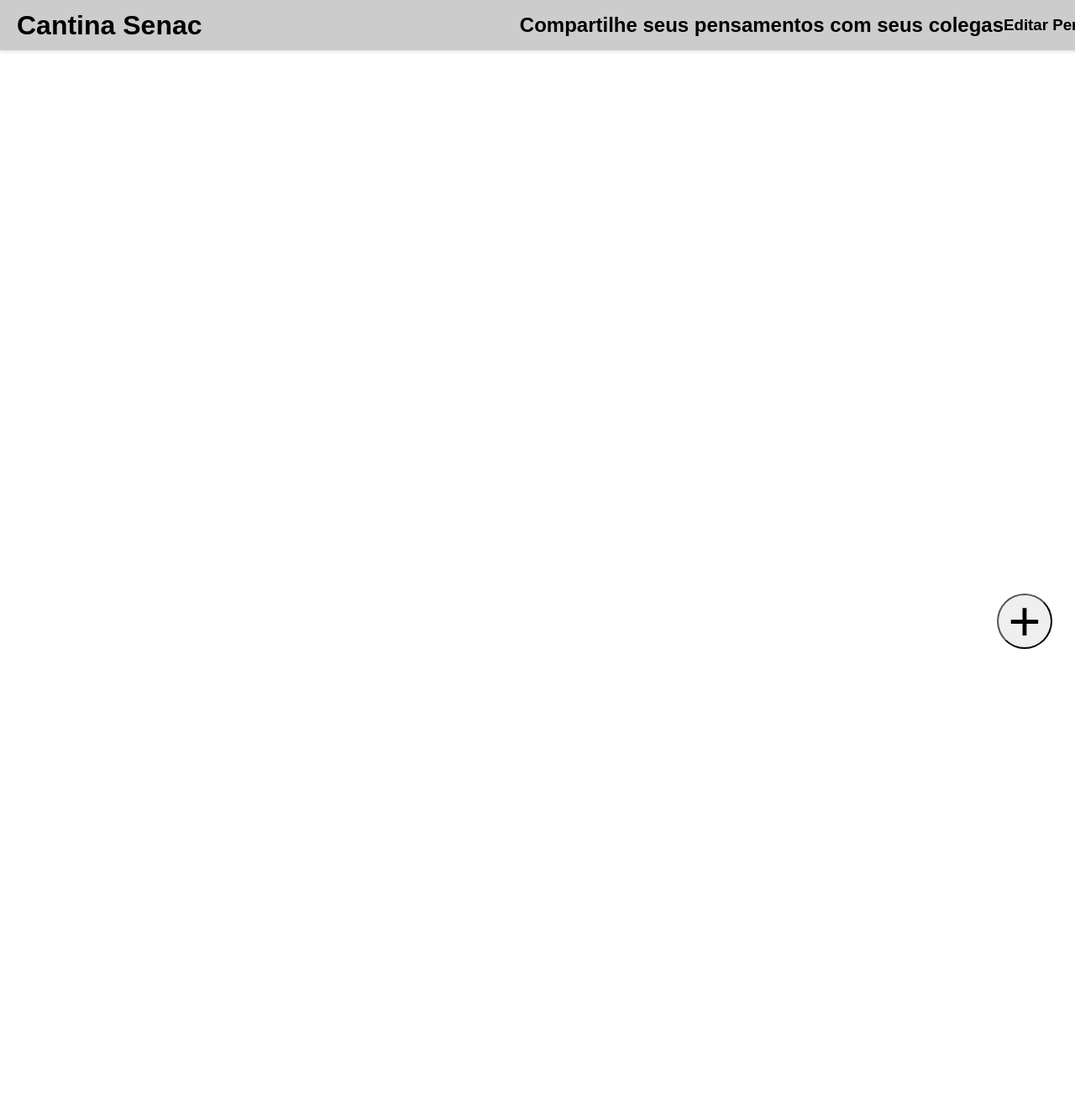
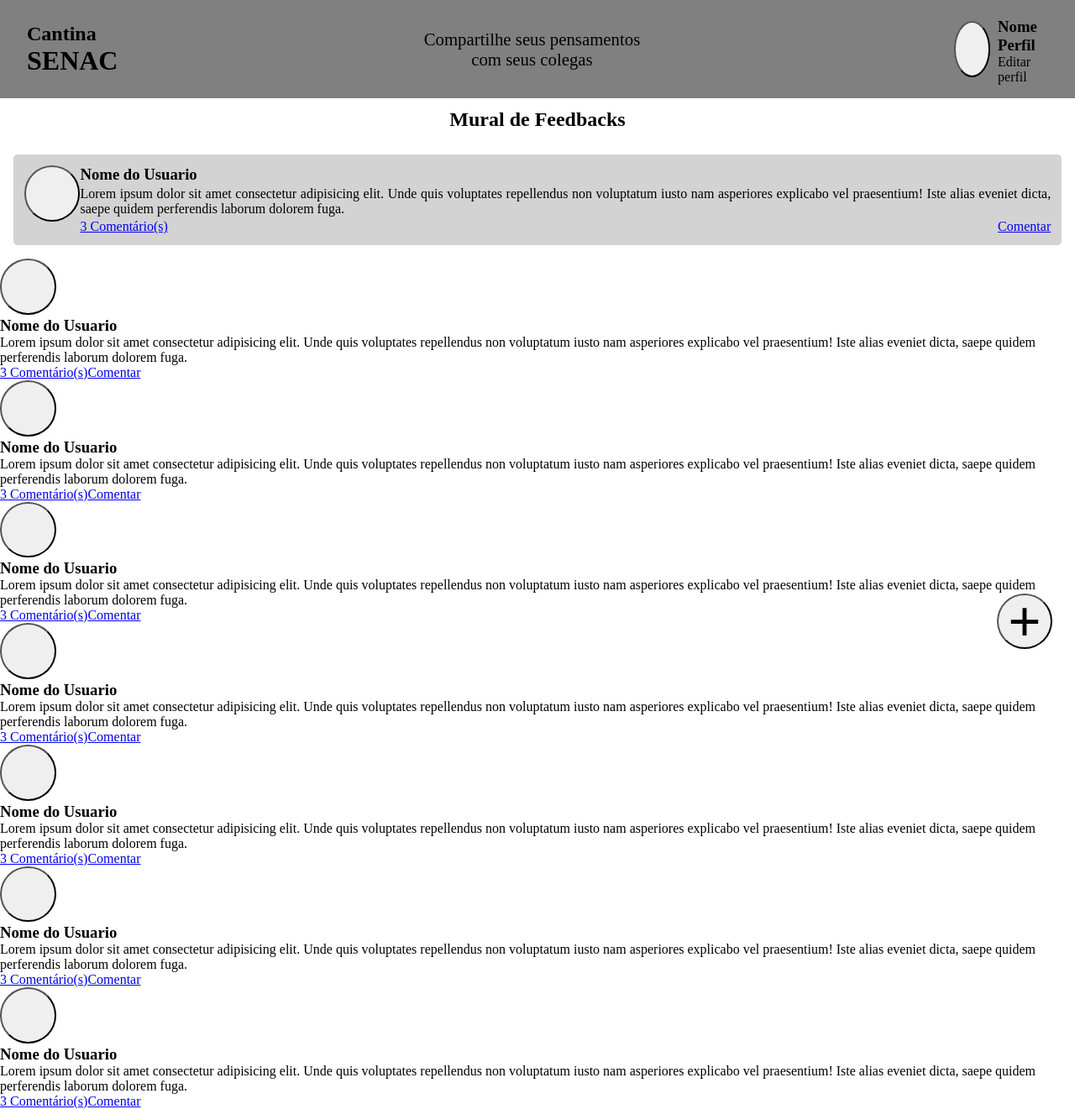
Before and after one commit to prof-lucas-senac/cantina-senac-2025-front, an Angular app: page /feedback in a window 1280 px wide. Shown: the whole page at 84% size. Before the commit the page ends 800 px from the top, so only its background shows below. Built offline with nearby package versions, Linux system fonts and the light colour scheme.

Commit message:
comentarios na tela de feedback

```diff
--- a/src/app/components/feedback/feedback.component.css
+++ b/src/app/components/feedback/feedback.component.css
@@ -1,36 +1,55 @@
-.div-esquerda {
-    position: fixed;
-    top: 0;
-    left: 0;
-    width: 100%;
-    height: 60px;
-    background-color: #ccc;
-    display: flex;
-    flex-direction: row;
-    align-items: center;
-    justify-content: flex-start;
-    padding-left: 20px;
-    box-shadow: 0 2px 5px rgba(0, 0, 0, 0.1);
-    z-index: 1000;
-    justify-content: space-between;
+button {
+    height: 5em;
+    width: 5em;
+    border-radius: 50%;
 }
 
-.div-centro {
+header {
+    display: flex;
+    justify-content: space-between;
+    padding: 2em;
+    padding-top: 1em;
+    padding-bottom: 1em;
+    align-items: center;
+    background-color: gray;
+}
+
+#div-header-frase-efeito {
     display: flex;
     align-items: center;
-    justify-content: space-between;
+    flex-direction: column;
+    font-size: 1.3em;
 }
 
-.div-direita {
+#div-header-avatar {
     display: flex;
+    width: 10%;
     justify-content: space-between;
-    align-items: right;
+    align-items: end;
+}
+
+#div-header-avatar button {
+
+    margin: 0.7em;
+}
+
+#div-header-avatar a {
+    text-decoration: none;
+    color: black;
+}
+
+main {
+    display: flex;
+    flex-direction: column;
+    align-items: center;
+}
+
+main h2 {
+    margin-top: 0.5em;
+    margin-bottom: 0.5em;
 }
 
 .btn-avatar {
-    height: 5em;
-    width: 5em;
-    border-radius: 50%;
     position: fixed;
     bottom: 2em;
     right: 2em;
--- a/src/app/components/feedback/feedback.component.html
+++ b/src/app/components/feedback/feedback.component.html
@@ -1,11 +1,138 @@
-<div class="div-esquerda">
-    <h1>Cantina Senac</h1>
-    <div class="div-centro">
-        <h2>Compartilhe seus pensamentos com seus colegas</h2>
-        <div class="div-direita"></div>
-        <h3>Editar Perfil</h3>
-        <button class="btn-avatar">
+<header>
+    <div id="div-header-logo">
+        <h2>Cantina</h2>
+        <h1>SENAC</h1>
+    </div>
+
+    <div id="div-header-frase-efeito">
+        <p>Compartilhe seus pensamentos</p>
+        <p>com seus colegas</p>
+    </div>
+
+    <div id="div-header-avatar">
+        <button></button>
+        <div id="div-header-avatar-nome">
+            <h3>Nome Perfil</h3>
+            <a href="javascript:void(0)">Editar perfil</a>
+        </div>
+    </div>
+</header>
+<main>
+    <h2>Mural de Feedbacks</h2>
+    <app-card-feedback></app-card-feedback>
+    <section>
+        <button></button>
+        <div class="div-feedback">
+            <h3>Nome do Usuario</h3>
+            <p class="div-feedback-descricao">
+                Lorem ipsum dolor sit amet consectetur adipisicing elit.
+                Unde quis voluptates repellendus non voluptatum iusto nam
+                asperiores explicabo vel praesentium! Iste alias eveniet
+                dicta, saepe quidem perferendis laborum dolorem fuga.
+            </p>
+            <div class="div-feedback-comentarios">
+                <a href="javascript:void(0)">3 Comentário(s)</a>
+                <a href="javascript:void(0)">Comentar</a>
+            </div>
+        </div>
+    </section>
+    <section>
+        <button></button>
+        <div class="div-feedback">
+            <h3>Nome do Usuario</h3>
+            <p class="div-feedback-descricao">
+                Lorem ipsum dolor sit amet consectetur adipisicing elit.
+                Unde quis voluptates repellendus non voluptatum iusto nam
+                asperiores explicabo vel praesentium! Iste alias eveniet
+                dicta, saepe quidem perferendis laborum dolorem fuga.
+            </p>
+            <div class="div-feedback-comentarios">
+                <a href="javascript:void(0)">3 Comentário(s)</a>
+                <a href="javascript:void(0)">Comentar</a>
+            </div>
+        </div>
+    </section>
+    <section>
+        <button></button>
+        <div class="div-feedback">
+            <h3>Nome do Usuario</h3>
+            <p class="div-feedback-descricao">
+                Lorem ipsum dolor sit amet consectetur adipisicing elit.
+                Unde quis voluptates repellendus non voluptatum iusto nam
+                asperiores explicabo vel praesentium! Iste alias eveniet
+                dicta, saepe quidem perferendis laborum dolorem fuga.
+            </p>
+            <div class="div-feedback-comentarios">
+                <a href="javascript:void(0)">3 Comentário(s)</a>
+                <a href="javascript:void(0)">Comentar</a>
+            </div>
+        </div>
+    </section>
+    <section>
+        <button></button>
+        <div class="div-feedback">
+            <h3>Nome do Usuario</h3>
+            <p class="div-feedback-descricao">
+                Lorem ipsum dolor sit amet consectetur adipisicing elit.
+                Unde quis voluptates repellendus non voluptatum iusto nam
+                asperiores explicabo vel praesentium! Iste alias eveniet
+                dicta, saepe quidem perferendis laborum dolorem fuga.
+            </p>
+            <div class="div-feedback-comentarios">
+                <a href="javascript:void(0)">3 Comentário(s)</a>
+                <a href="javascript:void(0)">Comentar</a>
+            </div>
+        </div>
+    </section>
+    <section>
+        <button></button>
+        <div class="div-feedback">
+            <h3>Nome do Usuario</h3>
+            <p class="div-feedback-descricao">
+                Lorem ipsum dolor sit amet consectetur adipisicing elit.
+                Unde quis voluptates repellendus non voluptatum iusto nam
+                asperiores explicabo vel praesentium! Iste alias eveniet
+                dicta, saepe quidem perferendis laborum dolorem fuga.
+            </p>
+            <div class="div-feedback-comentarios">
+                <a href="javascript:void(0)">3 Comentário(s)</a>
+                <a href="javascript:void(0)">Comentar</a>
+            </div>
+        </div>
+    </section>
+    <section>
+        <button></button>
+        <div class="div-feedback">
+            <h3>Nome do Usuario</h3>
+            <p class="div-feedback-descricao">
+                Lorem ipsum dolor sit amet consectetur adipisicing elit.
+                Unde quis voluptates repellendus non voluptatum iusto nam
+                asperiores explicabo vel praesentium! Iste alias eveniet
+                dicta, saepe quidem perferendis laborum dolorem fuga.
+            </p>
+            <div class="div-feedback-comentarios">
+                <a href="javascript:void(0)">3 Comentário(s)</a>
+                <a href="javascript:void(0)">Comentar</a>
+            </div>
+        </div>
+    </section>
+    <section>
+        <button></button>
+        <div class="div-feedback">
+            <h3>Nome do Usuario</h3>
+            <p class="div-feedback-descricao">
+                Lorem ipsum dolor sit amet consectetur adipisicing elit.
+                Unde quis voluptates repellendus non voluptatum iusto nam
+                asperiores explicabo vel praesentium! Iste alias eveniet
+                dicta, saepe quidem perferendis laborum dolorem fuga.
+            </p>
+            <div class="div-feedback-comentarios">
+                <a href="javascript:void(0)">3 Comentário(s)</a>
+                <a href="javascript:void(0)">Comentar</a>
+            </div>
+        </div>
+    </section>
+</main>
+<button class="btn-avatar">
             <span>+</span>
         </button>
-    </div>
-</div>
--- a/src/app/components/feedback/feedback.component.ts
+++ b/src/app/components/feedback/feedback.component.ts
@@ -1,9 +1,10 @@
 import { Component } from '@angular/core';
+import { CardFeedbackComponent } from "../feedbacks/card-feedback/card-feedback.component";
 
 @Component({
   selector: 'app-feedback',
   standalone: true,
-  imports: [],
+  imports: [CardFeedbackComponent],
   templateUrl: './feedback.component.html',
   styleUrl: './feedback.component.css'
 })
--- /dev/null
+++ b/src/app/components/feedbacks/card-feedback/card-feedback.component.css
@@ -0,0 +1,26 @@
+button {
+    height: 5em;
+    width: 5em;
+    border-radius: 50%;
+    aspect-ratio: 1/1;
+}
+
+section {
+    margin: 1em;
+    padding: 0.8em;
+    display: flex;
+    background-color: lightgray;
+    border-radius: 0.3em;
+    justify-content: space-between;
+}
+
+section p {
+    text-align: justify;
+    margin-top: 0.2em;
+    margin-bottom: 0.2em;
+}
+
+.div-feedback-comentarios {
+    display: flex;
+    justify-content: space-between;
+}
--- /dev/null
+++ b/src/app/components/feedbacks/card-feedback/card-feedback.component.html
@@ -0,0 +1,16 @@
+<section>
+        <button></button>
+        <div class="div-feedback">
+            <h3>Nome do Usuario</h3>
+            <p class="div-feedback-descricao">
+                Lorem ipsum dolor sit amet consectetur adipisicing elit.
+                Unde quis voluptates repellendus non voluptatum iusto nam
+                asperiores explicabo vel praesentium! Iste alias eveniet
+                dicta, saepe quidem perferendis laborum dolorem fuga.
+            </p>
+            <div class="div-feedback-comentarios">
+                <a href="javascript:void(0)">3 Comentário(s)</a>
+                <a href="javascript:void(0)">Comentar</a>
+            </div>
+        </div>
+    </section>
--- a/src/styles.css
+++ b/src/styles.css
@@ -1,4 +1,5 @@
 /* You can add global styles to this file, and also import other style files */
-body{
-    font-family:Arial, Helvetica, sans-serif;
+* {
+    margin: 0;
+    padding: 0;
 }
```
Also changed, not shown: src/app/components/feedbacks/card-feedback/card-feedback.component.ts (added, +12 -0 lines), 1 other file (tests, documents, lock files or other folders).
